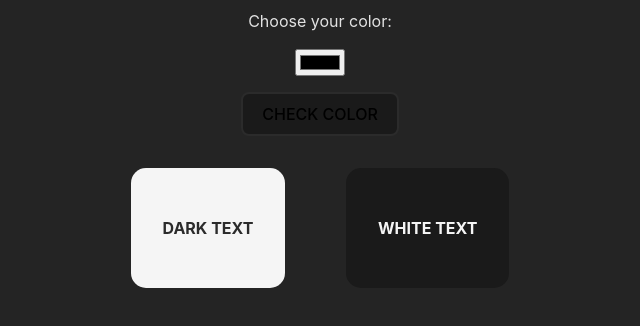
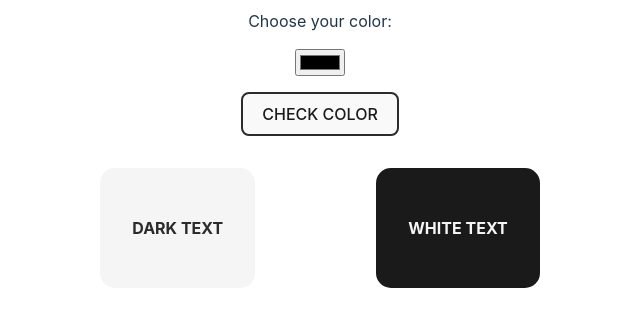
Before and after one commit to jenmwa/contrast-checker, a website built with Vite: page index.html in a window 1280 px wide. Shown: the part 298-624 px from the top of the page, without its empty margins (320-960 px from the left). Built offline with nearby package versions, Linux system fonts and the light colour scheme.

Commit message:
color-scheme dark light added

```diff
--- a/style.css
+++ b/style.css
@@ -50,7 +50,8 @@ button {
   font-size: 1em;
   font-weight: 500;
   font-family: inherit;
-  background-color: #1a1a1a;
+  background-color: whitesmoke;
+  color: #1b1b1b;
   cursor: pointer;
   transition: border-color 0.25s;
   margin-top: 1rem;;
@@ -69,23 +70,25 @@ button:focus-visible {
 
 .light-dark-div {
   display: flex;
-  justify-content: space-around;
+  justify-content: space-between;
   margin-top: 2rem;
+  margin-inline: 0;
 }
 
 .textdiv {
   font-weight: bold;
 }
+
 .textdiv-light {
   background-color: whitesmoke;
   padding: 2rem;
-  border-radius: 15px;;
+  border-radius: 15px;
 }
 
 .textdiv-dark {
   background-color: #1a1a1a;
   padding: 2rem;
-  border-radius: 15px;;
+  border-radius: 15px;
 }
 
 .dark-text {
@@ -100,7 +103,7 @@ button:focus-visible {
 }
 
 
-/* @media (prefers-color-scheme: light) {
+@media (prefers-color-scheme: light) {
   :root {
     color: #213547;
     background-color: #ffffff;
@@ -111,4 +114,4 @@ button:focus-visible {
   button {
     background-color: #f9f9f9;
   }
-} */
+}
```
